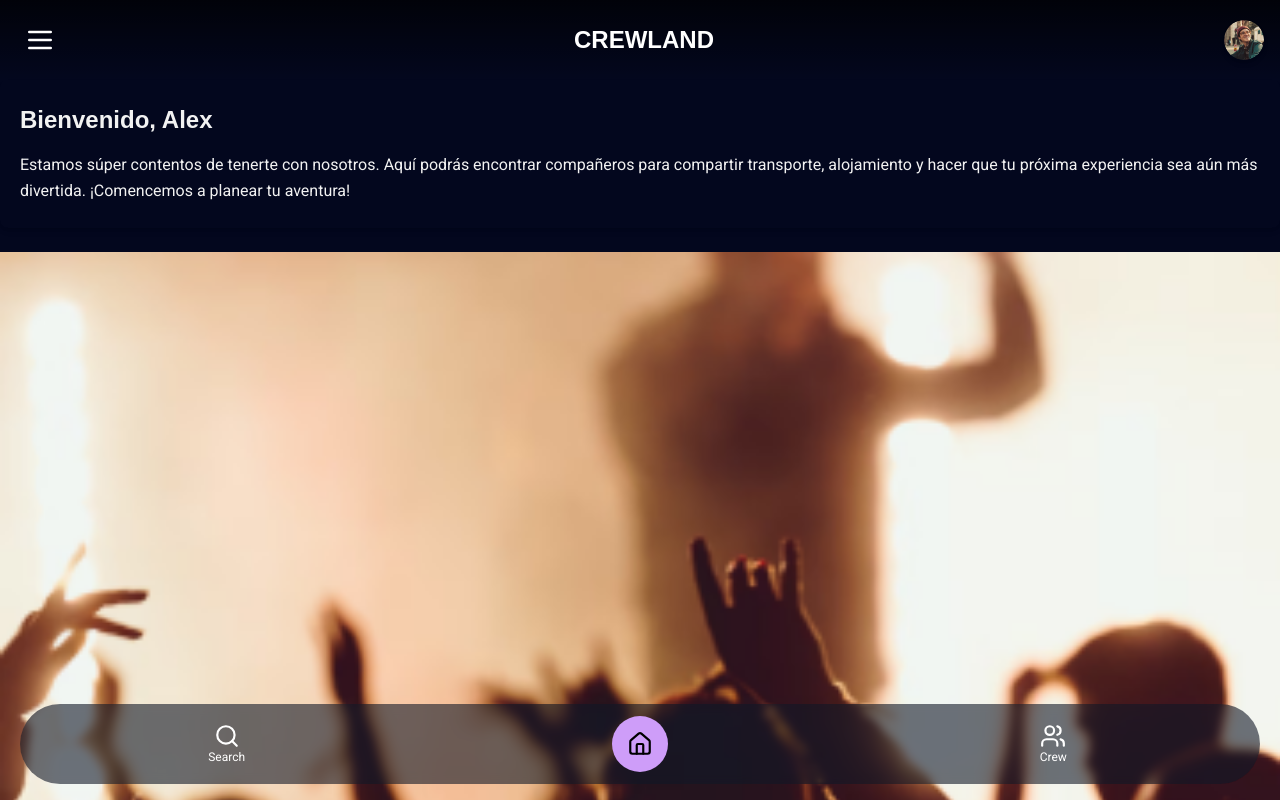
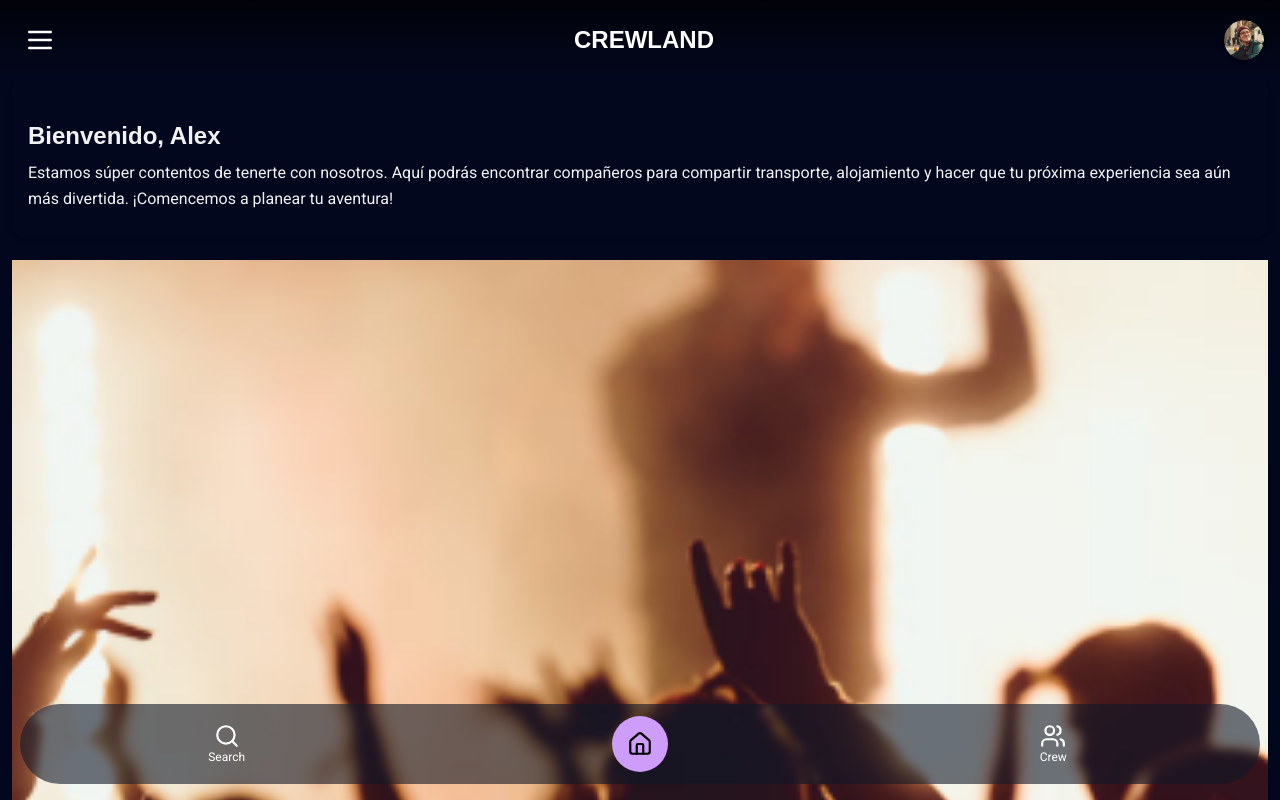
Before and after one commit to igrowker/i004-crewland-front, a Next.js app: page /festivals in a window 1280 px wide. Shown: the top 800 px of the page. Built offline with nearby package versions, Linux system fonts and the light colour scheme; a web font is replaced by a local one.

Commit message:
fix style details

```diff
--- a/src/app/festivals/page.tsx
+++ b/src/app/festivals/page.tsx
@@ -24,10 +24,15 @@ export default function FestivalsPage() {
   return (
     <Container>
       <FestivalsHeader />
-      <main className='pt-[50px] sm:pt-[70px] lg:pt-[80px] px-0'>
-        <div className='shadow-md rounded-lg py-6 px-5 mb-6'>
-          <Title text={`Bienvenido, ${user.name}`} size='medium' align='left' />
-          <p className='leading-relaxed pt-4'>
+      <main className='pt-[50px] sm:pt-[70px] lg:pt-[80px] px-3 '>
+        <div className='shadow-md rounded-lg py-6 px-4 mb-6'>
+          <Title
+            text={`Bienvenido, ${user.name}`}
+            size='medium'
+            align='left'
+            className='mt-4'
+          />
+          <p className='leading-relaxed pt-2'>
             Estamos súper contentos de tenerte con nosotros. Aquí podrás
             encontrar compañeros para compartir transporte, alojamiento y hacer
             que tu próxima experiencia sea aún más divertida. ¡Comencemos a
```
